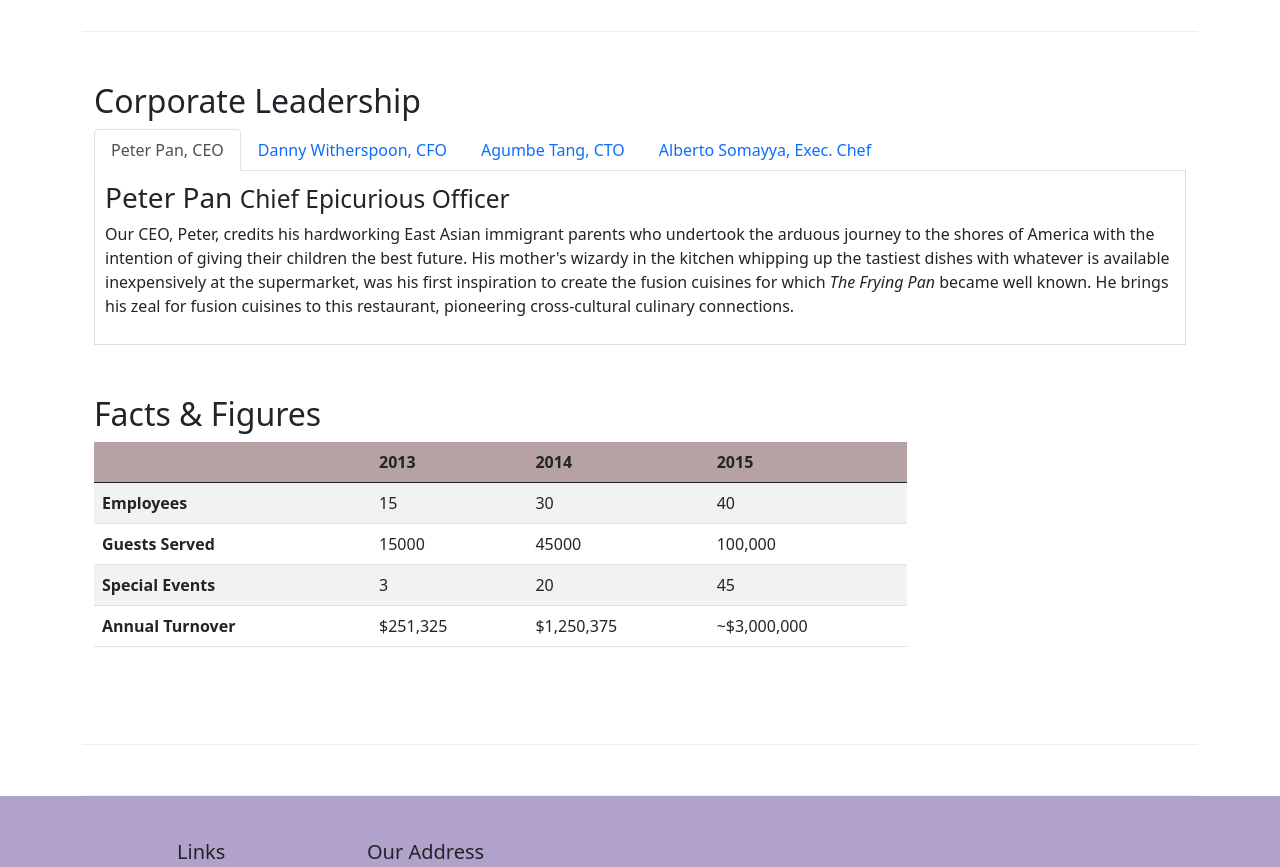
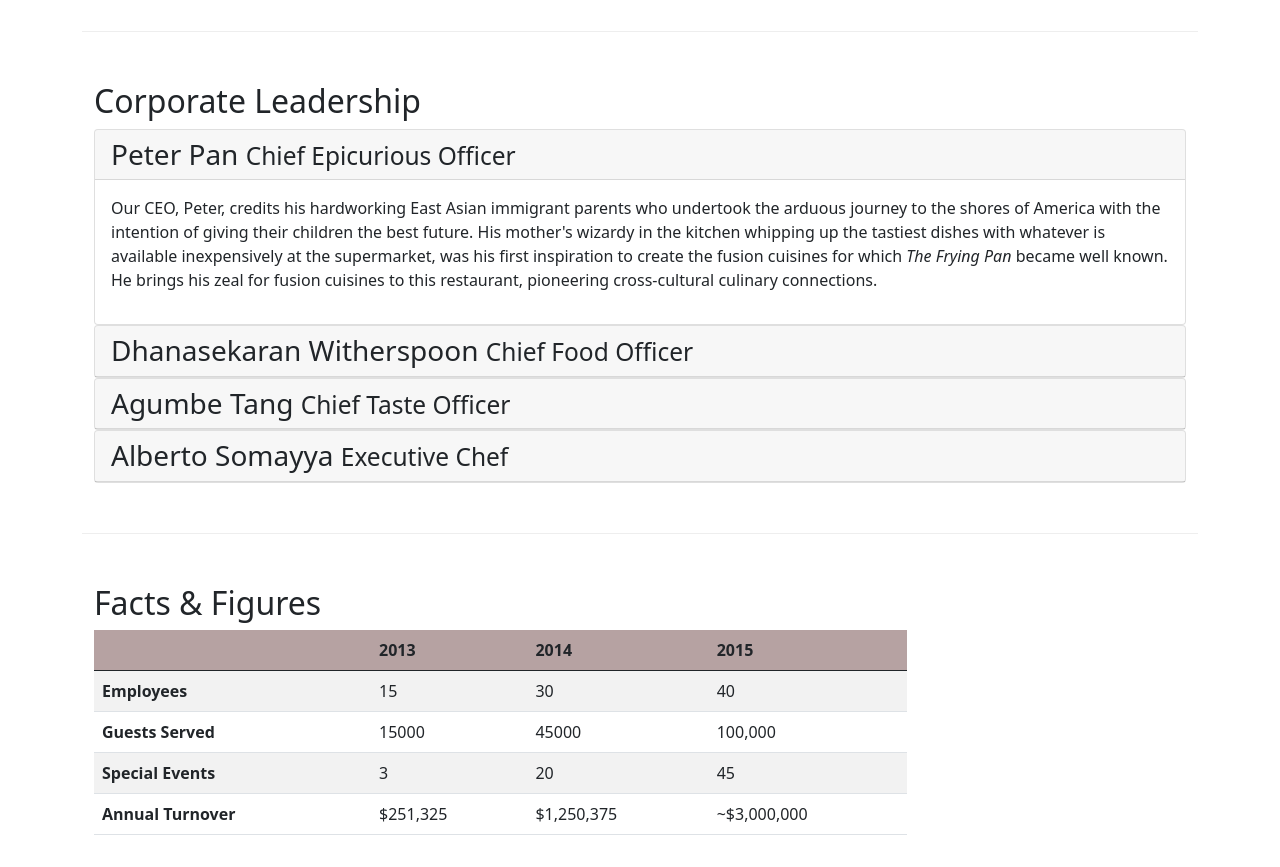
Before and after one commit to GeetaChauhan777/Git-Test, a website: page aboutus.html in a window 1280 px wide. Shown: the part 1020-1887 px from the top of the page. Drawn offline with nearby package versions, Linux system fonts and the light colour scheme.

Commit message:
Accordion

```diff
--- a/aboutus.html
+++ b/aboutus.html
@@ -105,52 +105,76 @@
         <div class="row row-content">
             <div class="col-12">
                 <h2>Corporate Leadership</h2>
-                <ul class="nav nav-tabs">
-
-                    <li class="nav-item">
-                      <a  href="#peter" class="nav-link  active"  role="tablist" data-toggle="tab">Peter Pan, CEO</a>
-
-                    </li>
-
-                    <li class="nav-item">
-                      <a   href="#danny" class="nav-link "  role="tablist" data-toggle="tab">Danny Witherspoon, CFO</a>
-                    </li>
-
-					 <li class="nav-item">
-                      <a  href="#argumbe" class="nav-link "  role="tablist" data-toggle="tab">Agumbe Tang, CTO</a>
-                    </li>
 
 
-                    <li class="nav-item">
-                      <a  href="#alberto"  class="nav-link "  role="tablist" data-toggle="tab">Alberto Somayya, Exec. Chef</a>
-                    </li>
+    <div id="accordion">
+        <div class="card">
+            <div class="card-header" role="tab" id="peterhead">
+            <h3 class="mb-0">
+                <a data-toggle="collapse" data-target="#peter">
+                Peter Pan <small>Chief Epicurious Officer</small>
+                </a>
+            </h3>
+            </div>
+            <div role="tabpanel" class="collapse show" id="peter" data-parent="#accordion">
+                <div class="card-body">
+                    <p class="d-none d-sm-block">Our CEO, Peter, credits his hardworking East Asian immigrant parents who undertook the arduous journey to the shores of America with the intention of giving their children the best future. His mother's wizardy in the kitchen whipping up the tastiest dishes with whatever is available inexpensively at the supermarket, was his first inspiration to create the fusion cuisines for which <em>The Frying Pan</em> became well known. He brings his zeal for fusion cuisines to this restaurant, pioneering cross-cultural culinary connections.</p>
 
-                </ul>
+                </div>
+            </div>
+        </div>
+
+        <div class="card">
+            <div class="card-header" role="tab" id="dannyhead">
+            <h3 class="mb-0">
+                <a data-toggle="collapse" data-target="#danny">
+                    Dhanasekaran Witherspoon <small>Chief Food Officer</small>
+                </a>
+            </h3>
+            </div>
+            <div role="tabpanel" class="collapse" id="danny" data-parent="#accordion">
+                <div class="card-body">
+                    <p class="d-none d-sm-block">Our CFO, Danny, as he is affectionately referred to by his colleagues, comes from a long established family tradition in farming and produce. His experiences growing up on a farm in the Australian outback gave him great appreciation for varieties of food sources. As he puts it in his own words, <em>Everything that runs, wins, and everything that stays, pays!</em></p>
+
+                </div>
+            </div>
+        </div>
 
 
-                <div class="tab-content">
+        <div class="card">
+            <div class="card-header" role="tab" id="agumbehead">
+            <h3 class="mb-0">
+                <a data-toggle="collapse" data-target="#agumbe">
+                    Agumbe Tang <small>Chief Taste Officer</small>
+                </a>
+            </h3>
+            </div>
+            <div role="tabpanel" class="collapse" id="agumbe" data-parent="#accordion">
+                <div class="card-body">
+                    <p class="d-none d-sm-block">Blessed with the most discerning gustatory sense, Agumbe, our CTO, personally ensures that every dish that we serve meets his exacting tastes. Our chefs dread the tongue lashing that ensues if their dish does not meet his exacting standards. He lives by his motto, <em>You click only if you survive my lick.</em></p>
 
-                 <div role="tabpanel" class="tab-pane fade show active" id="peter">
-                <h3>Peter Pan <small>Chief Epicurious Officer</small></h3>
-                <p class="d-none d-sm-block">Our CEO, Peter, credits his hardworking East Asian immigrant parents who undertook the arduous journey to the shores of America with the intention of giving their children the best future. His mother's wizardy in the kitchen whipping up the tastiest dishes with whatever is available inexpensively at the supermarket, was his first inspiration to create the fusion cuisines for which <em>The Frying Pan</em> became well known. He brings his zeal for fusion cuisines to this restaurant, pioneering cross-cultural culinary connections.</p>
                 </div>
+            </div>
+        </div>
 
-              <div role="tabpanel" class="tab-pane fade show " id="danny">
-               <h3>Dhanasekaran Witherspoon <small>Chief Food Officer</small></h3>
-                <p class="d-none d-sm-block">Our CFO, Danny, as he is affectionately referred to by his colleagues, comes from a long established family tradition in farming and produce. His experiences growing up on a farm in the Australian outback gave him great appreciation for varieties of food sources. As he puts it in his own words, <em>Everything that runs, wins, and everything that stays, pays!</em></p>
-               </div>
+        <div class="card">
+            <div class="card-header" role="tab" id="albertohead">
+            <h3 class="mb-0">
+                <a data-toggle="collapse" data-target="#alberto">
+                    Alberto Somayya <small>Executive Chef</small>
+                </a>
+            </h3>
+            </div>
+            <div role="tabpanel" class="collapse" id="#alberto" data-parent="#alberto">
+                <div class="card-body">
+            <p class="d-none d-sm-block">Award winning three-star Michelin chef with wide International experience having worked closely with whos-who in the culinary world, he specializes in creating mouthwatering Indo-Italian fusion experiences. He says, <em>Put together the cuisines from the two craziest cultures, and you get a winning hit! Amma Mia!</em></p>
+        </div>
+            </div>
+        </div>
 
-               <div role="tabpanel" class="tab-pane fade show " id="agumbe">
-                <h3>Agumbe Tang <small>Chief Taste Officer</small></h3>
-                <p class="d-none d-sm-block">Blessed with the most discerning gustatory sense, Agumbe, our CTO, personally ensures that every dish that we serve meets his exacting tastes. Our chefs dread the tongue lashing that ensues if their dish does not meet his exacting standards. He lives by his motto, <em>You click only if you survive my lick.</em></p>
-               </div>
+</div>
 
-               <div role="tabpanel" class="tab-pane fade show" id="alberto">
-                <h3>Alberto Somayya <small>Executive Chef</small></h3>
-                <p class="d-none d-sm-block">Award winning three-star Michelin chef with wide International experience having worked closely with whos-who in the culinary world, he specializes in creating mouthwatering Indo-Italian fusion experiences. He says, <em>Put together the cuisines from the two craziest cultures, and you get a winning hit! Amma Mia!</em></p>
-              </div>
-
-          </div>
+  </div>
           </div>
           <div class="row row-content">
           <div class="col-12 col-sm-9">
```
Also changed, not shown: style.css (line endings or trailing spaces).
